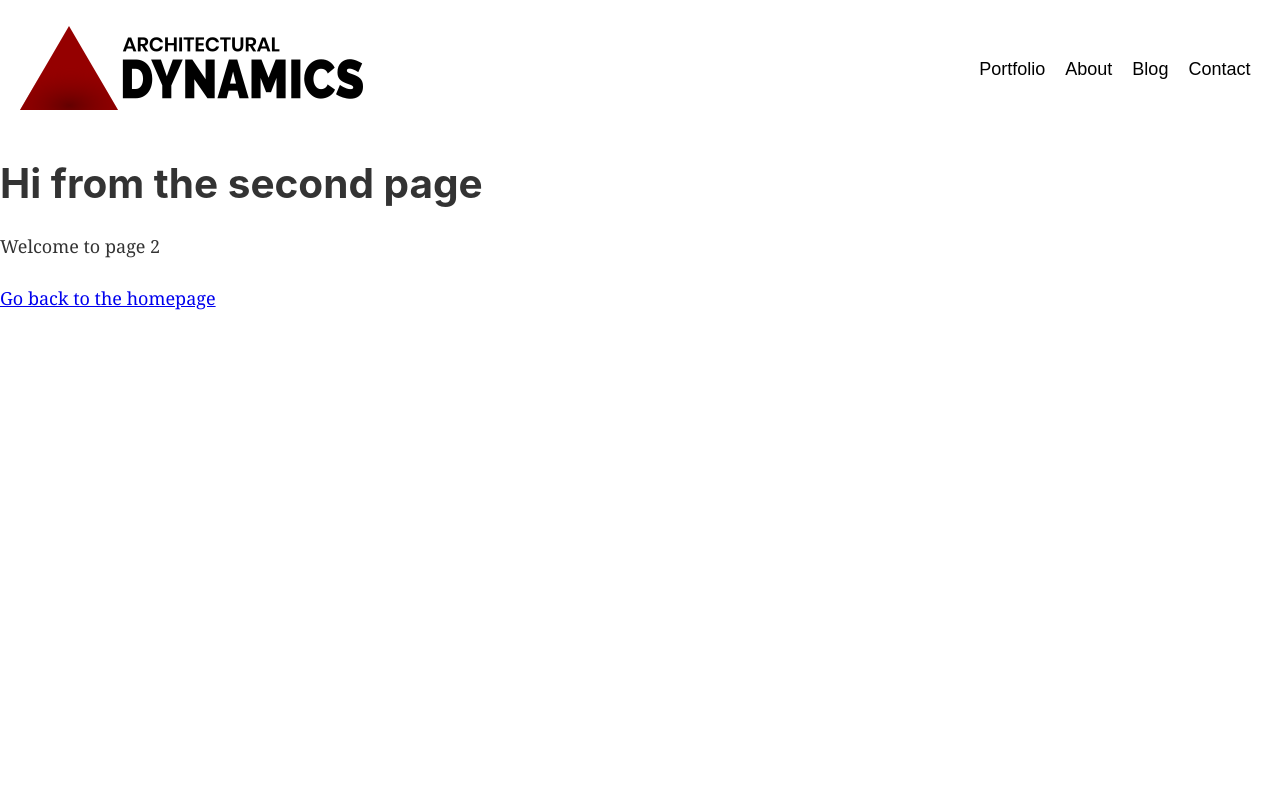
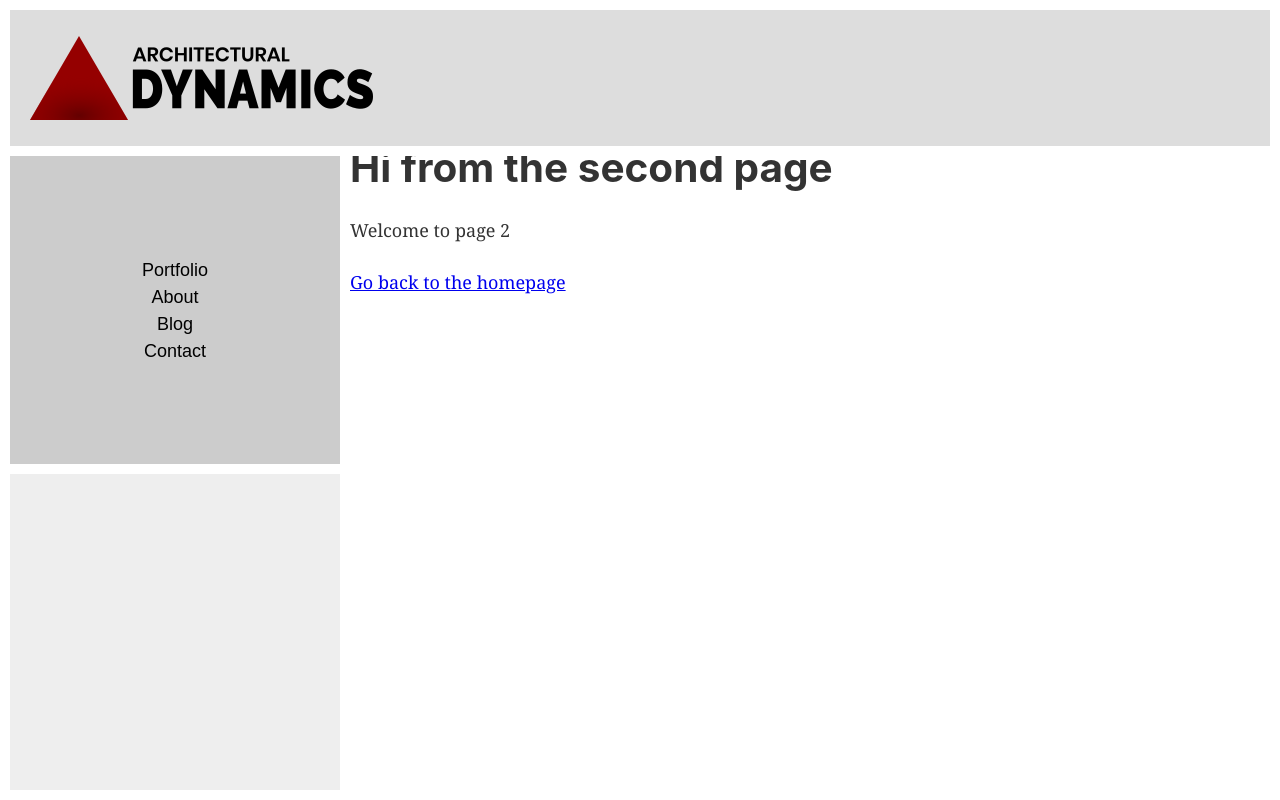
Before and after one commit to theremotecreative/architectural-dynamics, a Gatsby site: page /page-2 in a window 1280 px wide. Built offline with nearby package versions, Linux system fonts and the light colour scheme; Gatsby itself is replaced by a stand-in of ours.

Commit message:
new layout

```diff
--- a/src/components/MainLogo.js
+++ b/src/components/MainLogo.js
@@ -9,7 +9,7 @@ const MainLogo = () => {
     query {
       placeholderImage: file(relativePath: { eq: "Logo-Black.png" }) {
         childImageSharp {
-          fluid(maxWidth: 300) {
+          fluid(maxWidth: 343) {
             ...GatsbyImageSharpFluid
           }
         }
--- a/src/components/WideTemplate.js
+++ b/src/components/WideTemplate.js
@@ -6,7 +6,9 @@ const WideTemplate = ({ children }) => {
   return (
     <div className="wide-layout" style={{
       margin: '0px auto',
-      padding: `1.45rem 1.0875rem`
+      padding: `0`,
+      border: '10px solid #fff',
+      borderLeft: 'none'
     }}>
       <main>
         <PageTransition>
--- a/src/components/header.css
+++ b/src/components/header.css
@@ -13,6 +13,9 @@
 .mainMenu {
     list-style: none;
     display: flex;
+    flex-direction: column;
+    justify-content: center;
+    align-items: center;
     margin: 0;
 }
 
--- a/src/components/header.js
+++ b/src/components/header.js
@@ -22,10 +22,9 @@ class Header extends Component {
       headerName += ' mobileOpen';
     }
     return (
-      <header style={{ width: '100%', zIndex: '100', marginBottom: `1.45rem`, }} className={headerName}>
+      <header style={{ width: '100%', zIndex: '100', position: 'fixed', height: '156px', border: '10px solid #fff', backgroundColor: '#ddd', }} className={headerName}>
         <div style={{ margin: `0 auto`, padding: `1.45rem 1.0875rem`, display: `flex`, justifyContent: `space-between`, alignItems: `center`, }} >
           <MainLogo></MainLogo>
-          <MainMenu></MainMenu>
           <button onClick={() => this.toggleMenu()} className="mobileIcon">
             <div className="hamburger1"></div>
             <div className="hamburger2"></div>
--- a/src/components/layout.js
+++ b/src/components/layout.js
@@ -1,7 +1,9 @@
 import React from "react"
 import PropTypes from "prop-types"
 import { useStaticQuery, graphql } from "gatsby"
+import MainMenu from "../components/MainMenu"
 import Header from "./header"
+import styled from 'styled-components'
 import "./layout.css"
 
 const Layout = ({ className, children }) => {
@@ -19,14 +21,14 @@ const Layout = ({ className, children }) => {
     <>
     <div className={className}>
       <Header siteTitle={data.site.siteMetadata.title} />
-        <div
-          style={{
-            margin: `0 auto`,
-            paddingTop: 0,
-          }}
-        >
-          {children}
-        </div>
+      <MainSidebar>
+        <FixedMenu>
+          <SidebarMenu></SidebarMenu>
+        </FixedMenu>
+      </MainSidebar>
+      <MainContent>
+        {children}
+      </MainContent>
     </div>
     </>
   )
@@ -36,4 +38,34 @@ Layout.propTypes = {
   children: PropTypes.node.isRequired,
 }
 
+const MainSidebar = styled.div`
+  position: fixed;
+  top: 146px;
+  left: 0px;
+  height: calc(100vh - 146px);
+  width: 350px;
+  background-color: #eee;
+  border: 10px solid #fff;
+  z-index: 100;
+`
+
+const MainContent = styled.div`
+  padding-top: 146px;
+  padding-left: 350px;
+  width: 100%;
+  margin: 0 auto;
+`
+
+const SidebarMenu = styled(MainMenu)`
+  flex-direction: column;
+`
+
+const FixedMenu = styled.div`
+  width: 330px;
+  background-color:#ccc;
+  border-bottom: 10px solid #fff;
+  padding-top: 100px;
+  padding-bottom: 100px;
+`
+
 export default Layout
```
Also changed, not shown: src/pages/portfolio.js (+4 -3 lines), src/components/LightBox.js.
